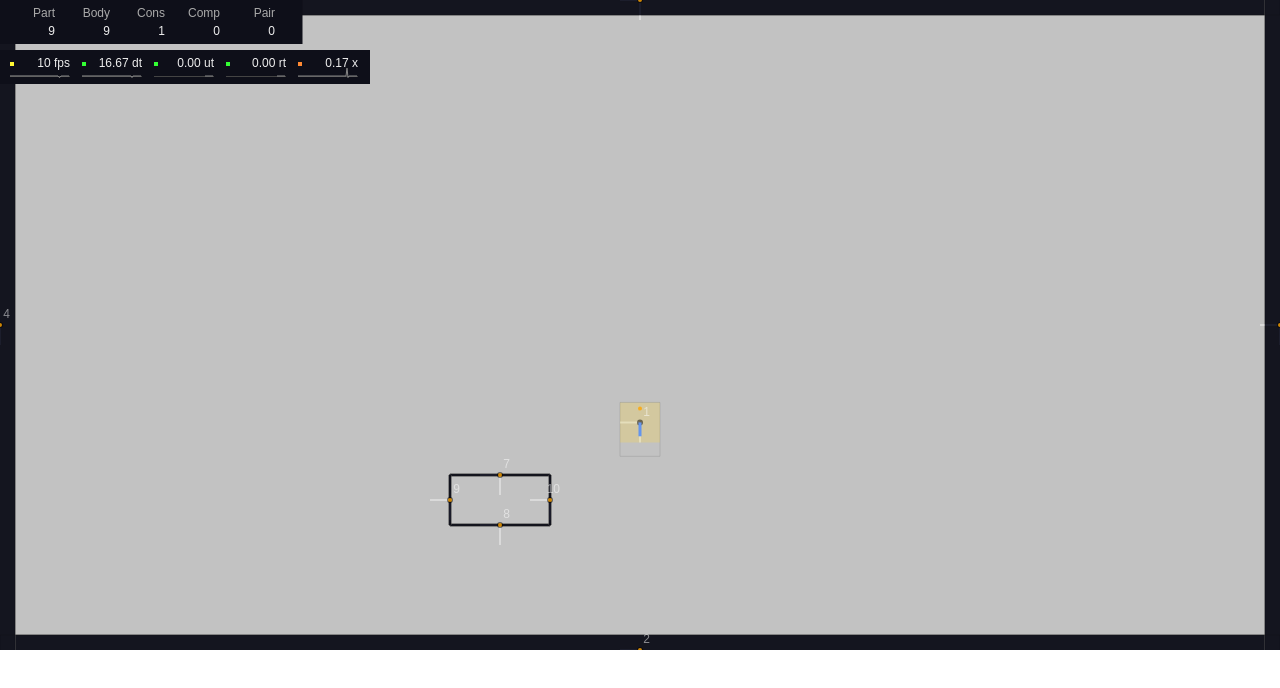
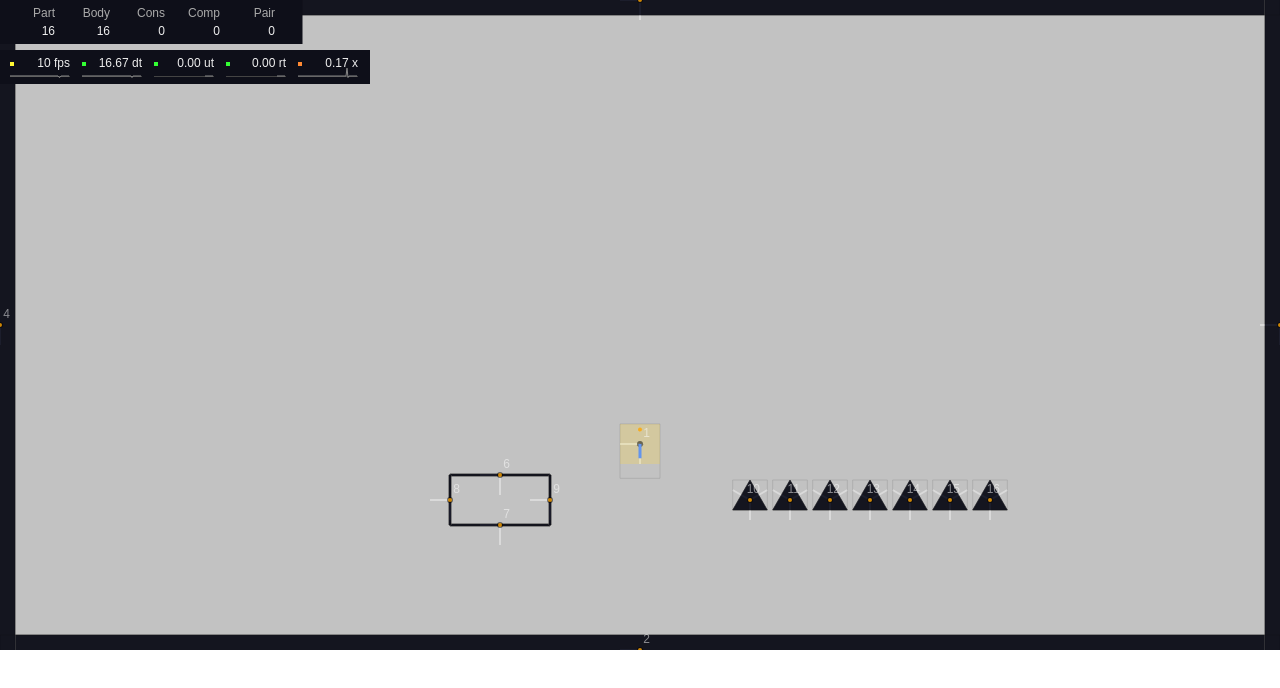
Before and after one commit to Shawn-But-With-a-W/Platformer, a plain HTML site: page index.html in a window 1280 px wide. Drawn offline with Linux system fonts and the light colour scheme; animation ran at ten frames a second.

Commit message:
Add minium velocity after gravity change; change spike spacing

```diff
--- a/gravity.js
+++ b/gravity.js
@@ -24,6 +24,11 @@ function changeGrav(dir) {
         case "down":
             engine.gravity = {x : 0, y : 1};
             gravDir = "down";
+
+            cancelVel("x");
+            if (player.velocity.y < PARAMETERS.acc.grav) {
+                player.velocity.y = PARAMETERS.acc.grav;
+            }
 
             DIRECTION_TO_VALUE = {
                 "up" : { "axis" : "y", "sign" : -1 },
@@ -52,6 +57,10 @@ function changeGrav(dir) {
             engine.gravity = {x : 0, y : -1};
             gravDir = "up";
 
+            cancelVel("x");
+            if (player.velocity.y > -PARAMETERS.acc.grav) {
+                player.velocity.y = -PARAMETERS.acc.grav;
+            }
 
             DIRECTION_TO_VALUE = {
                 "up" : { "axis" : "y", "sign" : 1 },
@@ -79,6 +88,11 @@ function changeGrav(dir) {
         case "left":
             engine.gravity = {x : -1, y : 0};
             gravDir = "left";
+
+            cancelVel("y");
+            if (player.velocity.x > -PARAMETERS.acc.grav) {
+                player.velocity.x = -PARAMETERS.acc.grav;
+            }
 
 
             DIRECTION_TO_VALUE = {
@@ -108,6 +122,11 @@ function changeGrav(dir) {
             engine.gravity = {x : 1, y : 0};
             gravDir = "right";
 
+            cancelVel("y");
+            if (player.velocity.x < PARAMETERS.acc.grav) {
+                player.velocity.x = PARAMETERS.acc.grav;
+            }
+
             DIRECTION_TO_VALUE = {
                 "up" : { "axis" : "x", "sign" : -1 },
                 "down": { "axis" : "x", "sign" : 1 },
--- a/index.html
+++ b/index.html
@@ -8,10 +8,10 @@
     <link rel='stylesheet' type='text/css' media='screen' href='main.css'>
     <script src="libraries/matter.js" defer></script>
     <script src="window.js" defer></script>
+    <script src='movement.js' defer></script>
     <script src="gravity.js" defer></script>
     <script src="obstacles.js" defer></script>
     <script src="collisions.js" defer></script>
-    <script src='movement.js' defer></script>
     <script src='controls.js' defer></script>
     <script src='main.js' defer></script>
 </head>
--- a/main.js
+++ b/main.js
@@ -1,4 +1,8 @@
 // TODO: Create obstacle class
+
+// TODO: Add Spikes
+
+// TODO: Add Death
 
 // TODO: Can only gravity change when one direction key is pressed
 
--- a/movement.js
+++ b/movement.js
@@ -1,5 +1,5 @@
 var PARAMETERS = {
-    acc : { hor : 0.5, air : 0.6, jum : 7, fal : 1 , wal : 10 },
+    acc : { hor : 0.5, air : 0.6, jump : 7, fall : 1 , wall : 10, grav : 0.5},
     dec : { hor : 0.3, air : 0.4 },
     max : { hor : 3, air : 6, ver : 15},
 }
@@ -19,7 +19,7 @@ function jump() {
     var verAxis = keyDir.axis;
     var horAxis = DIRECTION_TO_VALUE["right"].axis;
 
-    Body.setVelocity(player, { [horAxis] : player.velocity[horAxis], [verAxis] : player.velocity[verAxis] + keyDir.sign*PARAMETERS.acc.jum });
+    Body.setVelocity(player, { [horAxis] : player.velocity[horAxis], [verAxis] : player.velocity[verAxis] + keyDir.sign*PARAMETERS.acc.jump });
 }
 
 
@@ -28,7 +28,7 @@ function fastFall() {
     var verAxis = keyDir.axis;
     var horAxis = DIRECTION_TO_VALUE["right"].axis;
 
-    Body.setVelocity(player, { [horAxis] : player.velocity[horAxis], [verAxis] : player.velocity[verAxis] + keyDir.sign*PARAMETERS.acc.fal });
+    Body.setVelocity(player, { [horAxis] : player.velocity[horAxis], [verAxis] : player.velocity[verAxis] + keyDir.sign*PARAMETERS.acc.fall });
 }
 
 
@@ -36,7 +36,7 @@ function wallJump(dir) {
     var sideKeyDir = DIRECTION_TO_VALUE[dir];
     var jumpKeyDir = DIRECTION_TO_VALUE["up"];
 
-    Body.setVelocity(player, { [sideKeyDir.axis] : sideKeyDir.sign*PARAMETERS.acc.wal, [jumpKeyDir.axis] : 0.8*jumpKeyDir.sign*PARAMETERS.acc.jum });
+    Body.setVelocity(player, { [sideKeyDir.axis] : sideKeyDir.sign*PARAMETERS.acc.wall, [jumpKeyDir.axis] : 0.8*jumpKeyDir.sign*PARAMETERS.acc.jump });
 }
 
 
--- a/obstacles.js
+++ b/obstacles.js
@@ -13,6 +13,8 @@ var UPOBST = [ceiling];
 var DOWNOBST = [floor];
 var LEFTOBST = [wallLeft];
 var RIGHTOBST = [wallRight];
+var PLATOFORMS = [];
+var SPIKES = [];
 
 var OBSTACLES = {
     up : UPOBST,
@@ -22,23 +24,8 @@ var OBSTACLES = {
 };
 
 
-// add mouse control
-var mouse = Mouse.create(render.canvas),
-    mouseConstraint = MouseConstraint.create(engine, {
-        mouse: mouse,
-        constraint: {
-            stiffness: 0.2,
-            render: {
-                visible: false
-            }
-        }
-    });
-// keep the mouse in sync with rendering
-render.mouse = mouse;
-
-
 // add all of the bodies to the world
-Composite.add(engine.world, [player, floor, ceiling, wallLeft, wallRight, mouseConstraint]);
+Composite.add(engine.world, [player, floor, ceiling, wallLeft, wallRight]);
 
 class Platform {
     constructor(x, y, width, height) { // TODO: add default values for dimensions
@@ -52,10 +39,10 @@ class Platform {
         this.minY = this.y - this.height/2;
 
         // Trace out the platform with 4 individual rectangles
-        this.top = Bodies.rectangle(this.x, this.minY, width, 2, {isStatic: true});
-        this.bottom = Bodies.rectangle(this.x, this.maxY, width, 2, {isStatic: true});
-        this.left = Bodies.rectangle(this.minX, y, 2, height, {isStatic: true});
-        this.right = Bodies.rectangle(this.maxX, y, 2, height, {isStatic: true});
+        this.top = Bodies.rectangle(this.x, this.minY, width, 2, {isStatic : true});
+        this.bottom = Bodies.rectangle(this.x, this.maxY, width, 2, {isStatic : true});
+        this.left = Bodies.rectangle(this.minX, y, 2, height, {isStatic : true});
+        this.right = Bodies.rectangle(this.maxX, y, 2, height, {isStatic : true});
 
         Matter.Composite.add(engine.world, [this.top, this.bottom, this.left, this.right]);
 
@@ -66,7 +53,60 @@ class Platform {
         RIGHTOBST.push(this.left);
 
         changeGrav(gravDir);
+
+        PLATOFORMS.push(this);
     }
 }
 
 var testPlatform = new Platform(500, 500, 100, 50);
+
+class Spike {
+    constructor (start, end, dir, axis) {
+        this.radius = 20;
+        this.dir = dir;
+        this.start = start;
+        this.end = end;
+        this.axis = axis;
+        this.spikes = [];
+
+        // Angles obtained through trial and error
+        const DIRECTION_TO_ANGLE = {
+            "up" : -1/6 * Math.PI,
+            "down" : 1/6 * Math.PI,
+            "left" : 0,
+            "right" : Math.PI
+        }
+
+        // Only designed for spikes to be horizontally or vertically spread out
+        for (let i=this.start[axis]; i<this.end[axis]; i+=this.radius * 2) {
+            // Check axis to repeat in
+            if (this.axis == "x" ) {
+                var spike = Bodies.polygon(i, this.start.y, 3, this.radius, {isStatic : true, angle : DIRECTION_TO_ANGLE[this.dir]});
+            }
+            else if (this.axis == "y") {
+                var spike = Bodies.polygon(this.start.x, i, 3, this.radius, {isStatic : true, angle : DIRECTION_TO_ANGLE[this.dir]});
+            }
+
+            this.spikes.push(spike);
+        }
+
+        Matter.Composite.add(engine.world, this.spikes);
+        SPIKES.push(this);
+    }
+
+
+    // Checking if the player hits the spikes
+    hitSpikes() {
+        var _hitSpikes = false;
+        for (let spike of this.spikes) {
+            if (Collision.collides(player, spike) != null) {
+                hitSpikes = true;
+                console.log("dead");
+                break
+            }
+        }
+        return _hitSpikes
+    }
+}
+
+var testSpike = new Spike({x:750, y:500}, {x:1000, y:500}, "up", "x");
```
Also changed, not shown: 1 other file.
